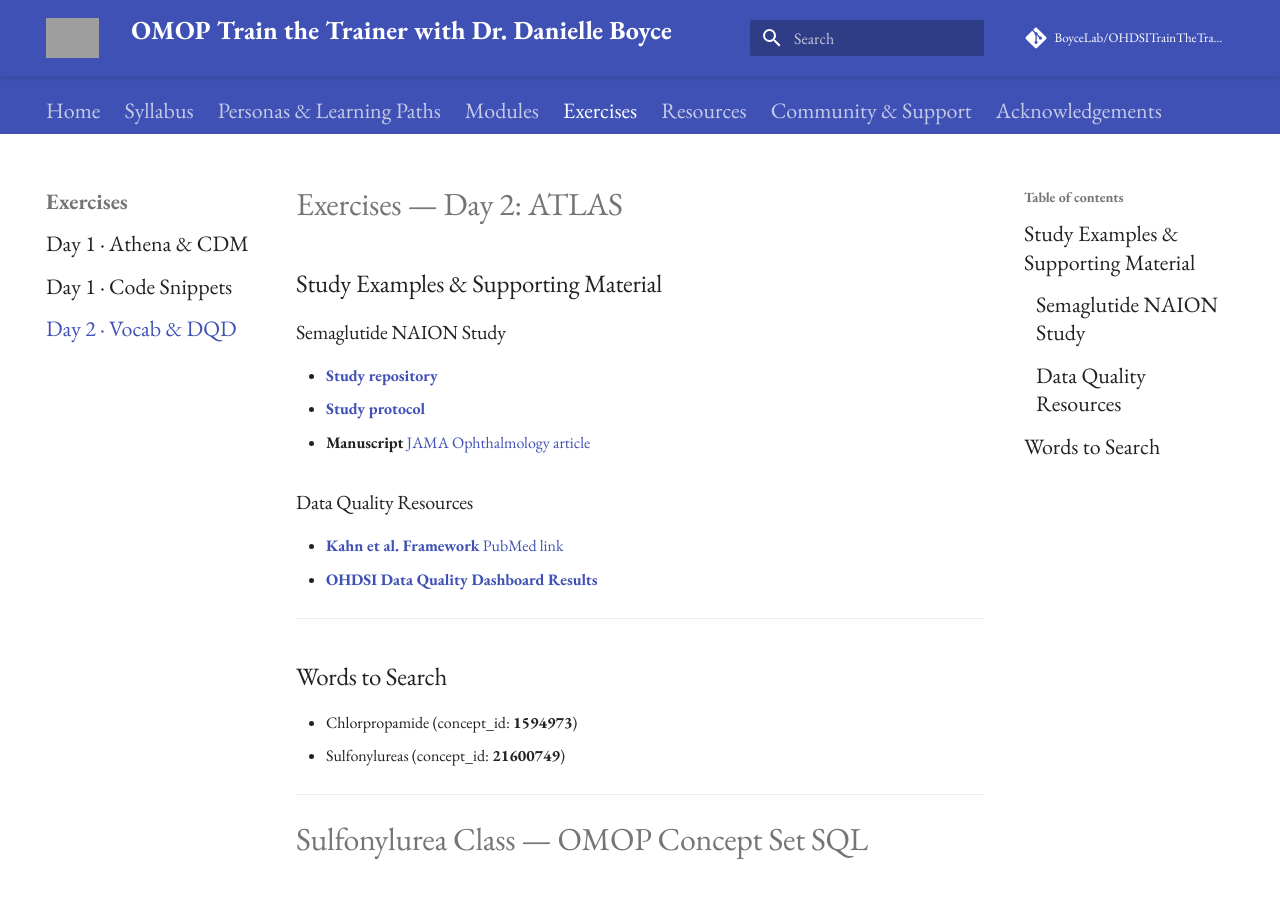
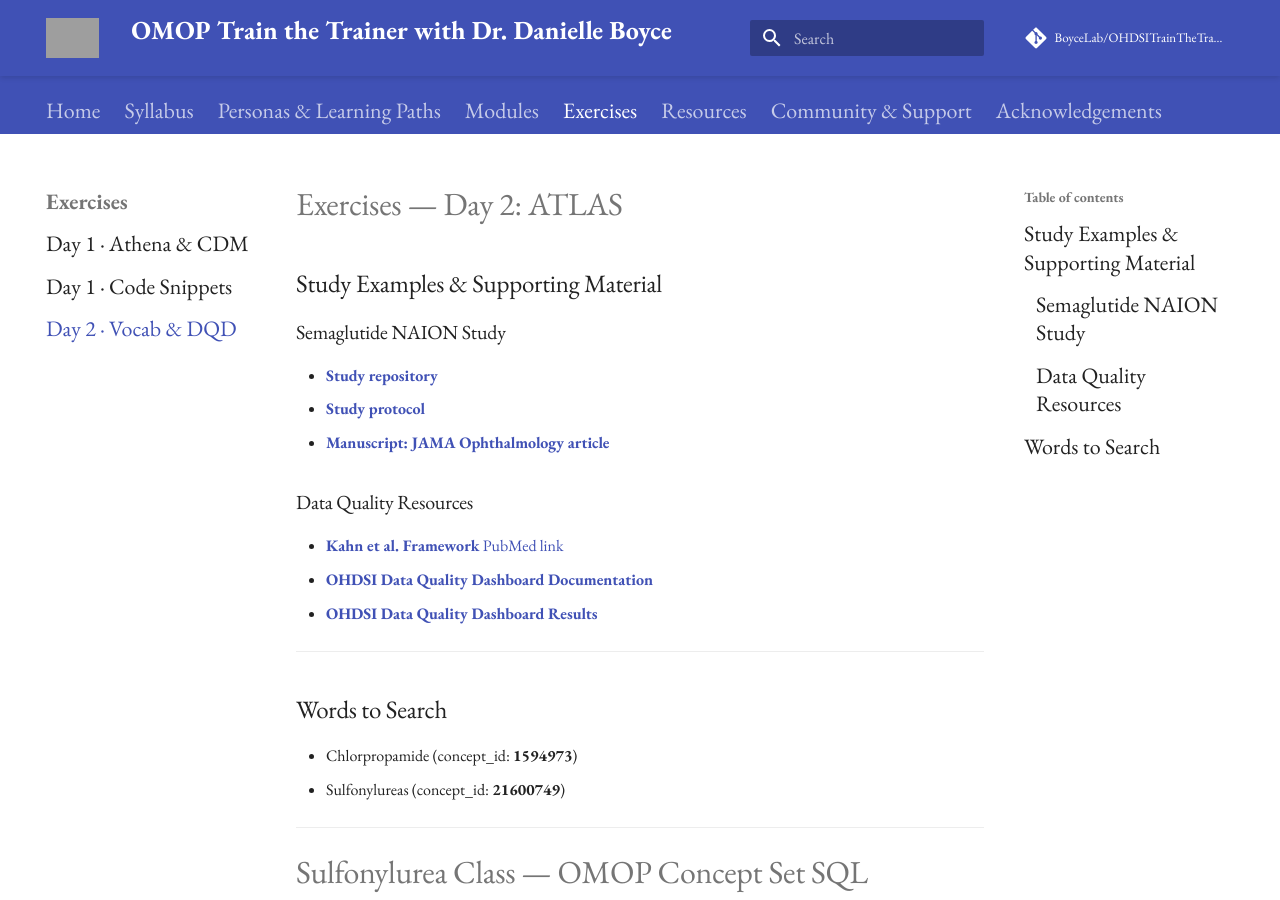
Before and after one commit to BoyceLab/OHDSITrainTheTrainer-6WK, an MkDocs documentation site: the page built from docs/exercises/day-02-vocab-dqd.md, in a window 1280 px wide and 900 px high. Built offline with MkDocs 1.6.1 and Material for MkDocs 9.7.7, drawn with Linux system fonts in a browser that asks for light colours; comment, search, counter and statistics services are not loaded; grey boxes are pictures that could not be loaded.

Commit message:
Update day-02-vocab-dqd.md

```diff
--- a/docs/exercises/day-02-vocab-dqd.md
+++ b/docs/exercises/day-02-vocab-dqd.md
@@ -6,11 +6,12 @@
 
 - [**Study repository**](https://github.com/ohdsi-studies/SemaglutideNaion)
 - [**Study protocol**](https://ohdsi-studies.github.io/SemaglutideNaion/protocol.html)
-- **Manuscript** [JAMA Ophthalmology article](https://jamanetwork.com/journals/jamaophthalmology/fullarticle/2830475)
+- [**Manuscript: JAMA Ophthalmology article**](https://jamanetwork.com/journals/jamaophthalmology/fullarticle/2830475)
 
 ### Data Quality Resources
 
 - [**Kahn et al. Framework** PubMed link](https://pubmed.ncbi.nlm.nih.gov/27713905/)
+- [**OHDSI Data Quality Dashboard Documentation**](https://ohdsi.github.io/DataQualityDashboard/)
 - [**OHDSI Data Quality Dashboard Results**](https://data.ohdsi.org/DataQualityDashboard/)
 
 ---
```
